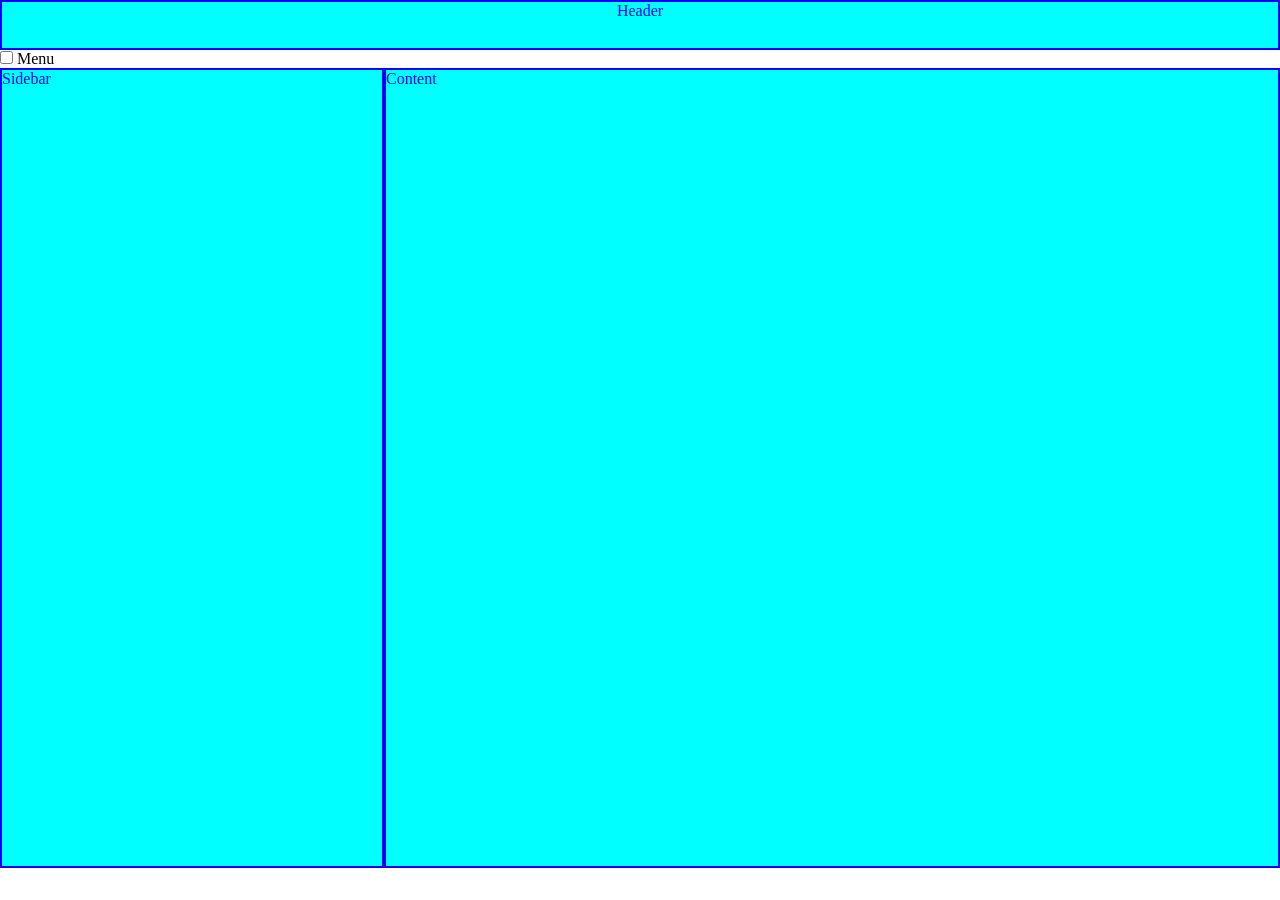
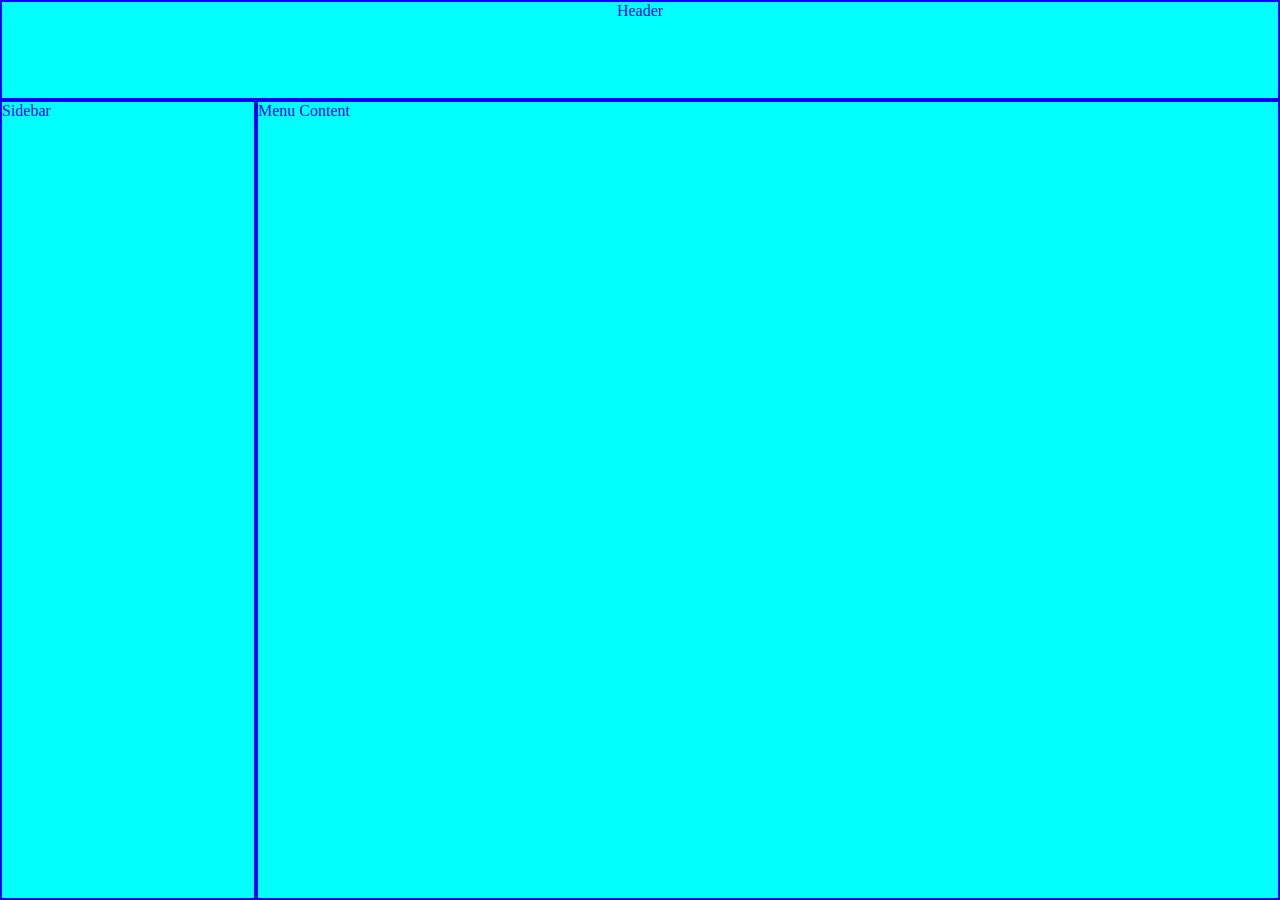
Before and after one commit to Santiago-Sixtos/SantiagoEmmanuelSixtosMartinez, a plain HTML site: page Parcial1/LayoutSidebarToggle/LayoutSidebarToggle.html in a window 1280 px wide. Before the commit the page ends 868 px from the top, so only its background shows below. Drawn offline with Linux system fonts and the light colour scheme; files that its build step writes are made by us from their sources.

Commit message:
18/19/2023

```diff
--- a/Parcial1/LayoutSidebarToggle/DiseñoToggle.css
+++ b/Parcial1/LayoutSidebarToggle/DiseñoToggle.css
@@ -15,6 +15,7 @@ body{
     color: blue;
     /* float: left; */
     height: 100%;
+    width: 100%;
     position: absolute;
 }
 
@@ -36,12 +37,16 @@ body{
 }
 
 #Sidebar{
+    float: left;
+    height: 100%;
     width: 20%;
 }
 
 #Content{
-    left: 30%;
-    width: 70%;
+    left: 20%;
+    width: 80%;
+    overflow-y: scroll;
+    clear: left ;
 }
 
 input#togle{
@@ -52,6 +57,6 @@ input:checked + div#Sidebar{
     display:none;
 }
 
-/* input:checked ~ div#Sidebar{
+input:checked ~ div#Sidebar{
     width:100%;
-} */
+}
--- a/Parcial1/LayoutSidebarToggle/LayoutSidebarToggle.html
+++ b/Parcial1/LayoutSidebarToggle/LayoutSidebarToggle.html
@@ -4,7 +4,7 @@
     <meta charset="UTF-8">
     <meta name="viewport" content="width=device-width, initial-scale=1.0">
     <title>LayoutSidebarToggle</title>
-    <link rel="stylesheet" href="Diseño.css">
+    <link rel="stylesheet" href="DiseñoToggle.css">
 </head>
 <body>
     <div id="Header" class="Encabezado">Header</div>
@@ -12,8 +12,9 @@
     <input id="togle" type="checkbox">
     <div id="Sidebar" class="Cont">Sidebar</div>
 
-    <div id="Content" class="Cont">Content</div>
-    <label for="togle">Menu</label>
-    <center>Content</center>
+    <div id="Content" class="Cont">
+        <label for="togle">Menu</label>
+        Content
+    </div>
 </body>
 </html>
```
